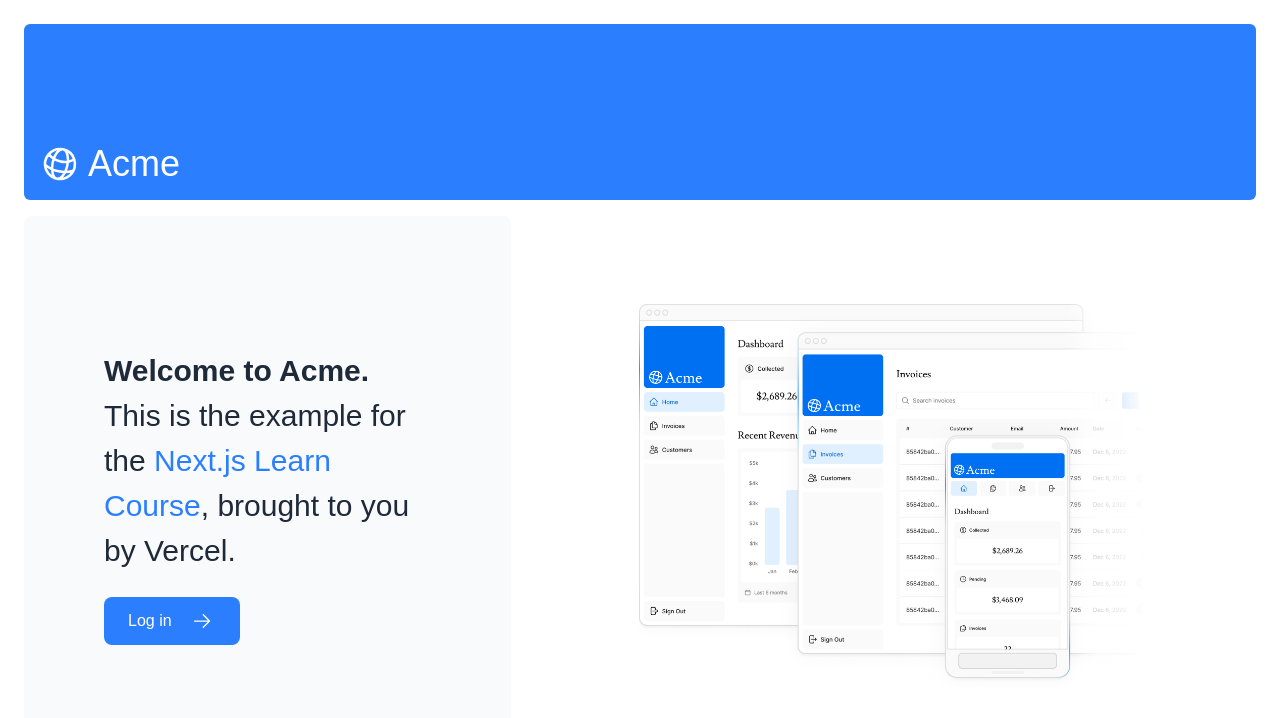
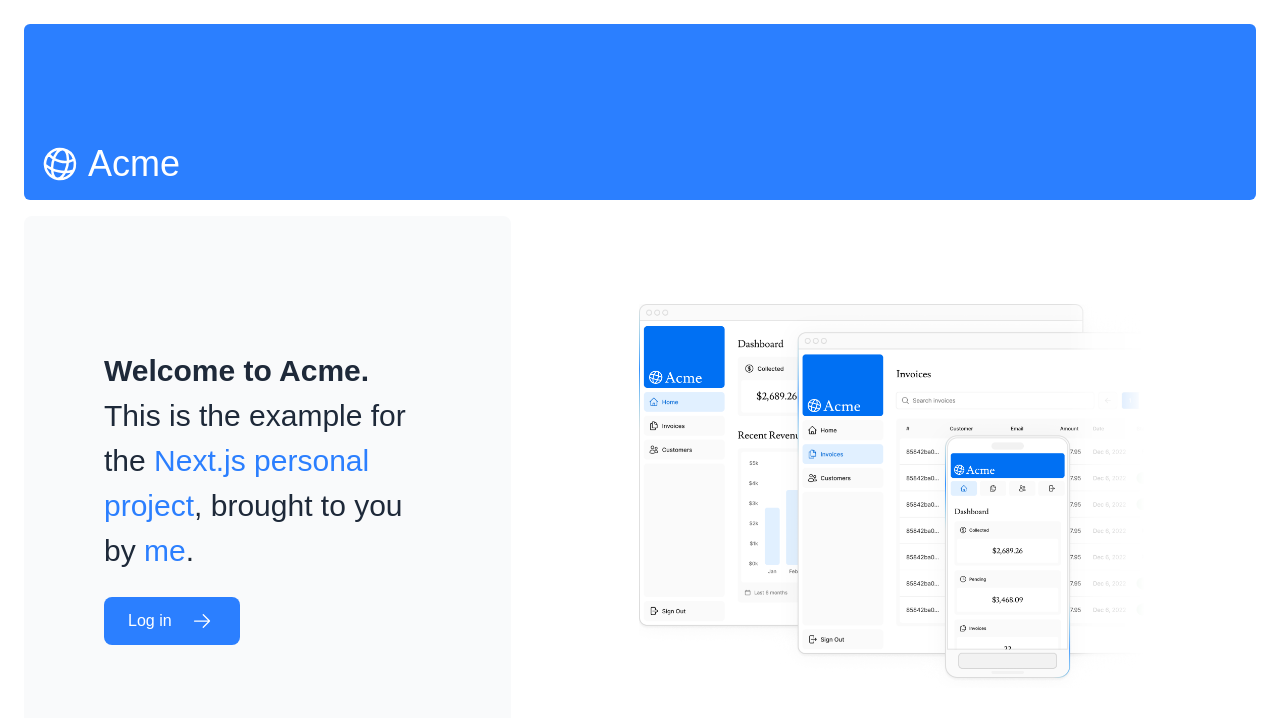
Before and after one commit to TranKhanh1307/next-dashboard, a Next.js app: page / in a window 1280 px wide. Shown: the top 718 px of the page. Built offline with nearby package versions, Linux system fonts and the light colour scheme.

Commit message:
update readme

```diff
--- a/app/page.tsx
+++ b/app/page.tsx
@@ -11,10 +11,20 @@
         <div className="flex flex-col justify-center gap-6 rounded-lg bg-gray-50 px-6 py-10 md:w-2/5 md:px-20">
           <p className={`text-xl text-gray-800 md:text-3xl md:leading-normal`}>
             <strong>Welcome to Acme.</strong> This is the example for the{" "}
-            <a href="https://nextjs.org/learn/" className="text-blue-500">
-              Next.js Learn Course
+            <a
+              href="https://github.com/TranKhanh1307/next-dashboard"
+              className="text-blue-500"
+            >
+              Next.js personal project
             </a>
-            , brought to you by Vercel.
+            , brought to you by{" "}
+            <a
+              href="https://github.com/TranKhanh1307"
+              className="text-blue-500"
+            >
+              me
+            </a>
+            .
           </p>
           <Link
             href="/login"
```
Also changed, not shown: 1 other file (tests, documents, lock files or other folders).
